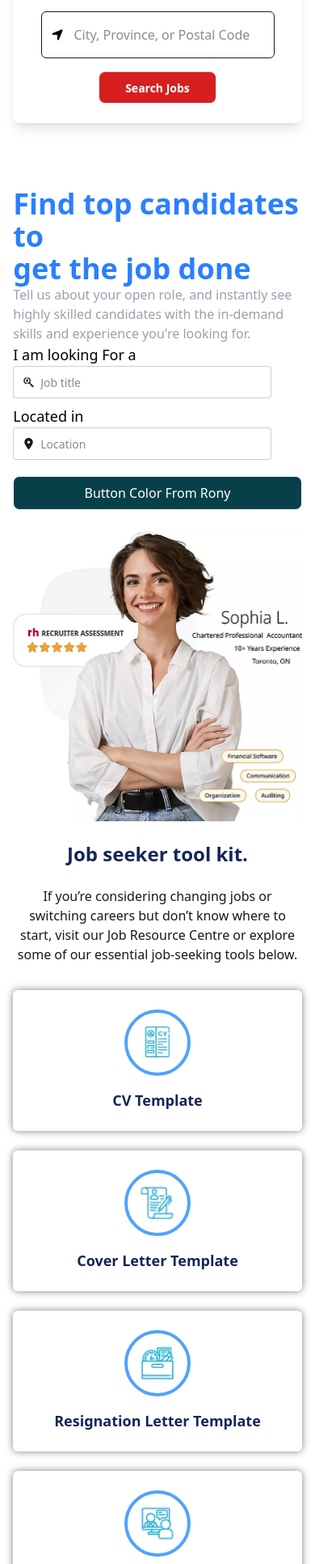
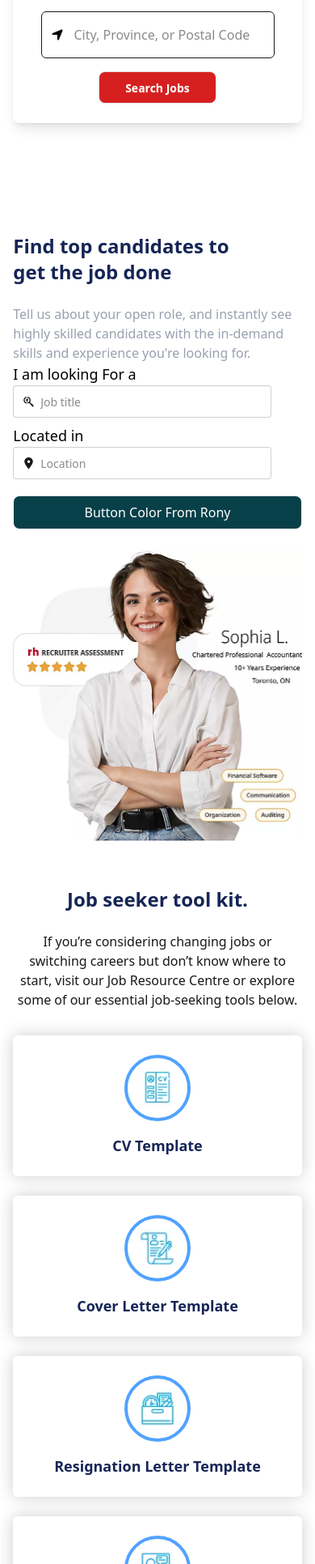
Before and after one commit to alaminislam34/Hiring-Agency-Communication-Platform, a Next.js app: page / in a window 390 px wide. Shown: the part 669-2601 px from the top of the page at 81% size. Built offline with nearby package versions, Linux system fonts and the light colour scheme.

Commit message:
updated: component style updated findjob, seekkit, testimonials and footer

```diff
--- a/src/app/components/FindJob.jsx
+++ b/src/app/components/FindJob.jsx
@@ -6,7 +6,7 @@ export default function FindJob() {
     <div className="flex max-w-6xl mx-auto flex-col gap-6 w-11/12 md:flex-row items-center justify-center">
       {/* text  */}
       <div>
-        <h2 className="text-4xl text-blue-500 font-bold">
+        <h2 className="text-2xl md:text-3xl lg:text-4xl font-semibold text-blue-950 py-6">
           Find top candidates to <br /> get the job done
         </h2>
         <p className="text-base text-gray-400 font-sm">
--- a/src/app/components/Footer.jsx
+++ b/src/app/components/Footer.jsx
@@ -7,8 +7,9 @@ const Footer = () => {
     <footer className="footer bg-[#27323a] text-neutral-content p-10 grid grid-cols-1 sm:grid-cols-4 gap-4 items-start">
       {/* Logo Section */}
       <div id="img" className="sm:col-span-4 text-left mb-4 sm:mb-0">
-        <Link href="/">
-          <img src="/logo.png" alt="Logo" className="h-12 w-auto" />
+        <Link href="/" className="flex flex-row gap-2 items-center">
+          <img src="/logo.png" alt="Logo" className="h-12 w-auto" />{" "}
+          <p className="text-xl md:text-2xl font-semibold">JobHive</p>
         </Link>
       </div>
 
@@ -75,10 +76,10 @@ const Footer = () => {
       </nav>
 
       {/* Region Selector */}
-      <nav className="flex flex-col ml-auto text-end">
+      <nav className="flex flex-col justify-end ml-auto text-end">
         <h6 className="text-xl self-end">Canada (English)</h6>
-        <button className="cursor-pointer bg-[#1d2a2e] hover:bg-[#27323a] border border-white py-3 px-5 rounded-4xl flex items-center text-xl mt-4">
-          <span>Select a region and language</span>
+        <button className="cursor-pointer bg-[#1d2a2e] hover:bg-[#27323a] border border-white py-2 lg:py-3 px-5 rounded-4xl flex items-center text-lg lg:text-xl mt-4">
+          <span className="">Select a region and language</span>
           <span className="ml-1">
             <FaArrowRight />
           </span>
--- a/src/app/components/SeekKit.jsx
+++ b/src/app/components/SeekKit.jsx
@@ -25,7 +25,7 @@ const SeekKit = () => {
           href={
             "https://drive.google.com/file/d/1EiWWwW5o5C0eTdt8q26wezTOiEzGW7SV/view?usp=sharing"
           }
-          className="flex flex-col items-center justify-center gap-4 px-4 py-6 rounded-md bg-white hover:-translate-y-2 duration-300 cursor-pointer text-center shadow-[0px_0px_10px_0px_rgb(0,0,0,0.5)]"
+          className="flex flex-col items-center justify-start gap-4 px-4 py-6 rounded-md bg-white hover:-translate-y-2 duration-300 cursor-pointer text-center hover:shadow-[0px_0px_25px_0px_rgb(0,0,0,0.3)] shadow-[0px_0px_20px_0px_rgb(0,0,0,0.2)]"
         >
           <div className="p-3 rounded-full border-4 border-blue-400">
             <Image src={cv} alt="CV Template" width={50} height={50} />
@@ -40,7 +40,7 @@ const SeekKit = () => {
           href={
             "https://drive.google.com/file/d/1HoFlIpyR2b8xgGOeDqpD2-_Lpwmu_bJJ/view?usp=sharing"
           }
-          className="flex flex-col items-center justify-center gap-4 px-4 py-6 rounded-md bg-white hover:-translate-y-2 duration-300 cursor-pointer text-center shadow-[0px_0px_10px_0px_rgb(0,0,0,0.5)]"
+          className="flex flex-col items-center justify-start gap-4 px-4 py-6 rounded-md bg-white hover:-translate-y-2 duration-300 cursor-pointer text-center hover:shadow-[0px_0px_25px_0px_rgb(0,0,0,0.3)] shadow-[0px_0px_20px_0px_rgb(0,0,0,0.2)]"
         >
           <div className="p-3 rounded-full border-4 border-blue-400">
             <Image src={coverLetter} alt="CV Template" width={50} height={50} />
@@ -55,7 +55,7 @@ const SeekKit = () => {
           href={
             "https://drive.google.com/file/d/1vs5ScG_Eqxxq2sVy6lBco2VRr7UaM4ZT/view?usp=sharing"
           }
-          className="flex flex-col items-center justify-center gap-4 px-4 py-6 rounded-md bg-white hover:-translate-y-2 duration-300 cursor-pointer text-center shadow-[0px_0px_10px_0px_rgb(0,0,0,0.5)]"
+          className="flex flex-col items-center justify-start gap-4 px-4 py-6 rounded-md bg-white hover:-translate-y-2 duration-300 cursor-pointer text-center hover:shadow-[0px_0px_25px_0px_rgb(0,0,0,0.3)] shadow-[0px_0px_20px_0px_rgb(0,0,0,0.2)]"
         >
           <div className="p-3 rounded-full border-4 border-blue-400">
             <Image
@@ -75,7 +75,7 @@ const SeekKit = () => {
           href={
             "https://drive.google.com/file/d/1Gm28igpIkwlvgezOl8P9r86WSjA2ofmP/view?usp=sharing"
           }
-          className="flex flex-col items-center justify-center gap-4 px-4 py-6 rounded-md bg-white hover:-translate-y-2 duration-300 cursor-pointer text-center shadow-[0px_0px_10px_0px_rgb(0,0,0,0.5)]"
+          className="flex flex-col items-center justify-start gap-4 px-4 py-6 rounded-md bg-white hover:-translate-y-2 duration-300 cursor-pointer text-center hover:shadow-[0px_0px_25px_0px_rgb(0,0,0,0.3)] shadow-[0px_0px_20px_0px_rgb(0,0,0,0.2)]"
         >
           <div className="p-3 rounded-full border-4 border-blue-400">
             <Image src={interview} alt="CV Template" width={50} height={50} />
@@ -86,7 +86,7 @@ const SeekKit = () => {
             </p>
           </div>
         </Link>
-        <div className="flex flex-col items-center justify-center gap-4 px-4 py-6 rounded-md bg-white hover:-translate-y-2 duration-300 cursor-pointer text-center shadow-[0px_0px_10px_0px_rgb(0,0,0,0.5)]">
+        <div className="flex flex-col items-center justify-start gap-4 px-4 py-6 rounded-md bg-white hover:-translate-y-2 duration-300 cursor-pointer text-center hover:shadow-[0px_0px_25px_0px_rgb(0,0,0,0.3)] shadow-[0px_0px_20px_0px_rgb(0,0,0,0.2)]">
           <div className="p-3 rounded-full border-4 border-blue-400">
             <Image
               src={notification}
@@ -104,7 +104,7 @@ const SeekKit = () => {
       </div>
       <div className="flex justify-center items-center mt-8 lg:mt-12">
         {/* This is a tool kit explore button */}
-        <button className="text-lg md:text-xl font-medium py-2 px-4 lg:py-3 lg:px-6 rounded-md bg-[#084049] hover:bg-[#02282E] text-white hover:-translate-y-2 duration-300 cursor-pointer">
+        <button className="text-lg md:text-xl font-medium py-2 px-4 lg:py-3 lg:px-6 rounded-md bg-[#084049] hover:bg-[#02282E] text-white duration-300 cursor-pointer">
           Explore our tool kit
         </button>
       </div>
--- a/src/app/components/Testimonials.jsx
+++ b/src/app/components/Testimonials.jsx
@@ -13,23 +13,21 @@ const Testimonials = () => {
     slidesToScroll: 1,
     autoplay: true,
     autoplaySpeed: 3000,
-    arrows: false, // Remove navigation arrows
+    arrows: false,
   };
 
   return (
-    <div className="bg-base-300 my-10">
-      <div className="flex justify-center items-center w-full relative top-6">
-        <img src="/logo.png" alt="" />
-      </div>
-      <h2 className="text-xl md:text-2xl lg:text-3xl font-semibold text-center my-8">
+    <div className="bg-base-200 py-8 lg:py-12">
+      <h2 className="text-2xl md:text-3xl lg:text-4xl font-semibold text-blue-950 text-center py-6">
         Explore Testimonials
       </h2>
-      <div className="max-w-4xl mx-auto px-4">
+      <div className="max-w-4xl mx-auto px-4 py-4 lg:py-6">
         <Slider {...settings}>
           {reviews.map((review, index) => (
             <div
               key={index}
-              className="flex flex-col items-center text-center p-6 bg-base-100 shadow-lg rounded-lg">
+              className="flex flex-col items-center text-center p-6 shadow-lg rounded-lg"
+            >
               {/* Image centered properly */}
               <div className="w-20 h-20 relative mb-4 flex justify-center mx-auto">
                 <img
--- a/src/app/page.js
+++ b/src/app/page.js
@@ -7,7 +7,7 @@ import Testimonials from "./components/Testimonials";
 
 export default function Home() {
   return (
-    <div>
+    <div className="space-y-8 lg:space-y-12 mb-8 lg:mb-12">
       <Banner></Banner>
       <FindJob></FindJob>
       <SeekKit />
```
Also changed, not shown: 1 other file (tests, documents, lock files or other folders).
